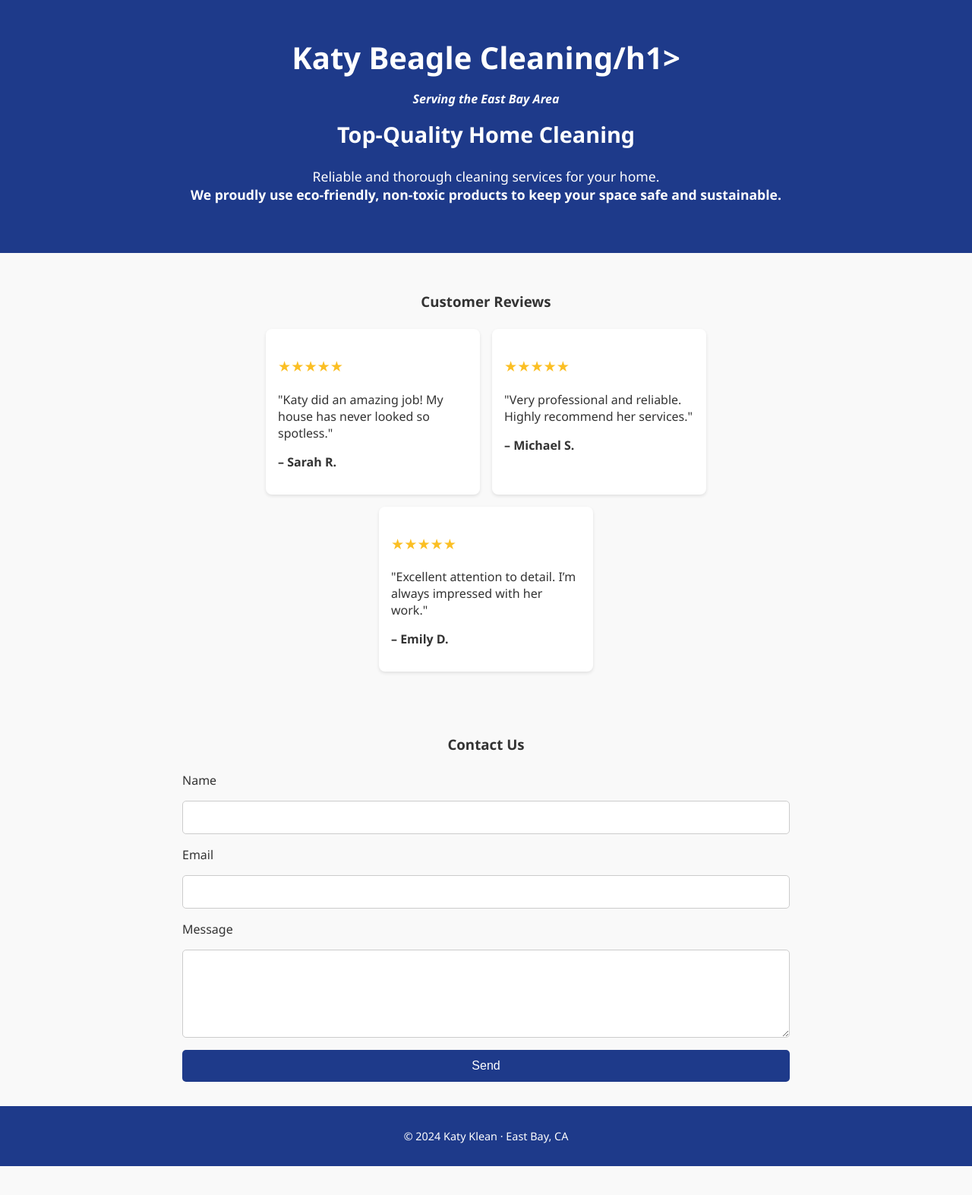
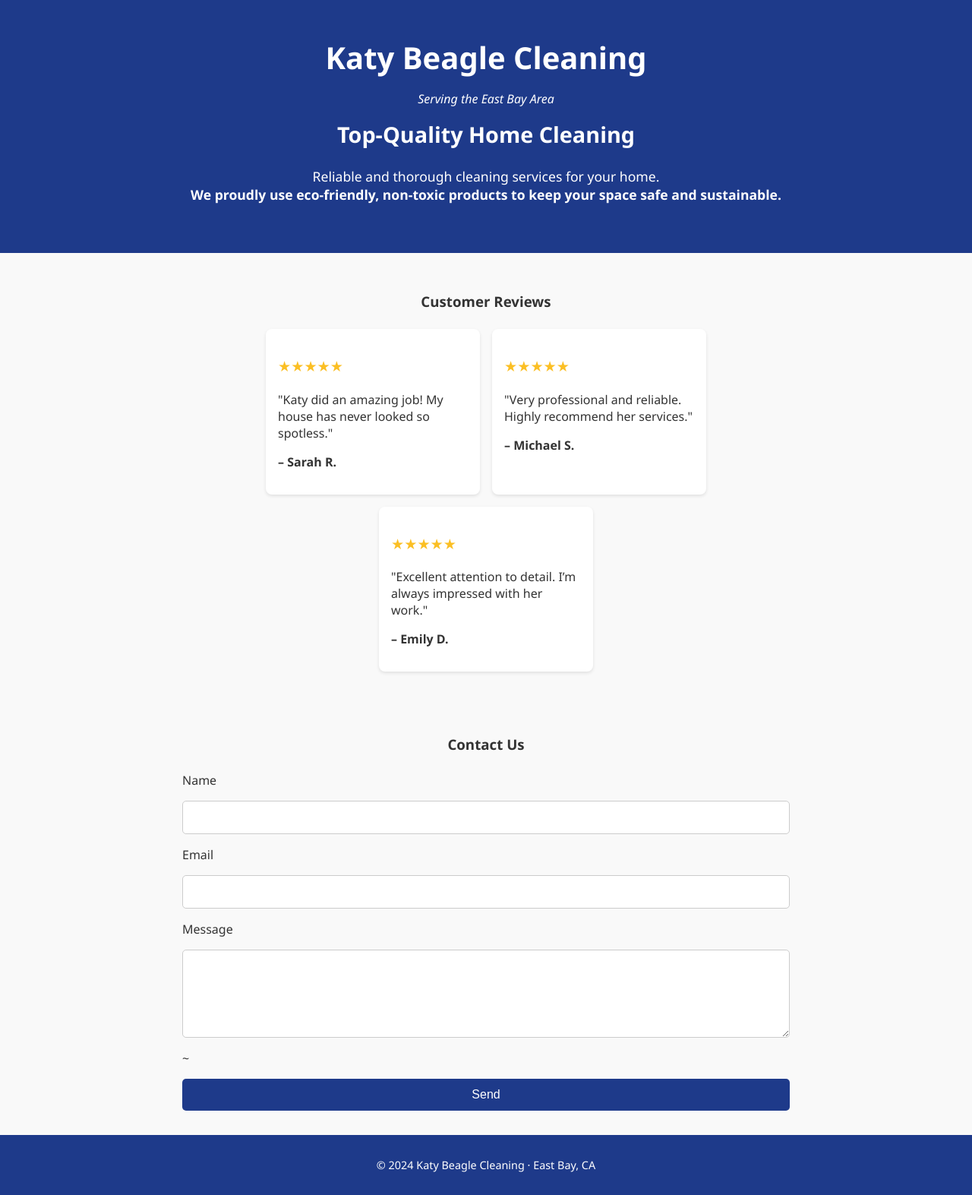
Before and after one commit to natgeowild08/effective-waffle, a plain HTML site: page index.html in a window 1280 px wide. Shown: the whole page at 76% size. Before the commit the page ends 1535 px from the top, so only its background shows below. Drawn offline with Linux system fonts and the light colour scheme.

```diff
--- a/index.html
+++ b/index.html
@@ -8,7 +8,7 @@
 </head>
 <body>
   <header class="hero">
-    <h1>Katy Beagle Cleaning/h1>
+    <h1>Katy Beagle Cleaning</h1>
     <p class="location">Serving the East Bay Area</p>
     <h2>Top-Quality Home Cleaning</h2>
     <p class="subtitle">
@@ -49,13 +49,13 @@
 
       <label for="message">Message</label>
       <textarea name="message" id="message" rows="5" required></textarea>
-
+~
       <button type="submit">Send</button>
     </form>
   </section>
 
   <footer>
-    <p>&copy; 2024 Katy Klean · East Bay, CA</p>
+    <p>&copy; 2024 Katy Beagle Cleaning · East Bay, CA</p>
   </footer>
 </body>
 </html>
```
